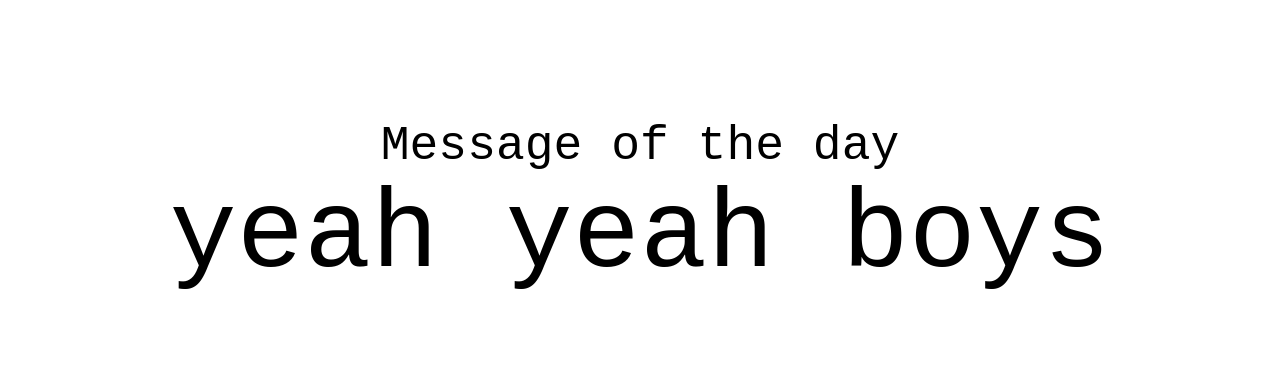
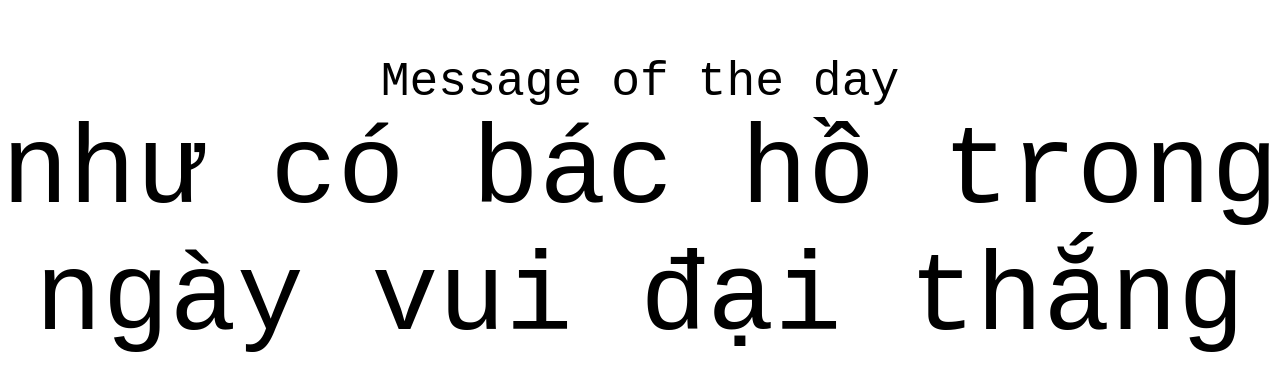
Before and after one commit to DatNguyen60/QuickDeployTest, a plain HTML site: page index.html in a window 1280 px wide. Shown: the part 191-582 px from the top of the page. Drawn offline with Linux system fonts and the light colour scheme.

Commit message:
Automatic commit message

```diff
--- a/index.html
+++ b/index.html
@@ -8,7 +8,7 @@
     <div class="" style="height: 100vh; width: 100vw; position: relative">
         <div class="" style="position: absolute; top: 50%; left: 50%; width: 100%; transform: translate(-50%,-50%); font-size: 3rem; text-align: center;">
             <div class="">Message of the day</div>
-            <div class="" id="motd-text" style="font-size: 7rem;">yeah yeah boys</div>
+            <div class="" id="motd-text" style="font-size: 7rem;">như có bác hồ trong ngày vui đại thắng</div>
         </div>
     </div>
 
```
